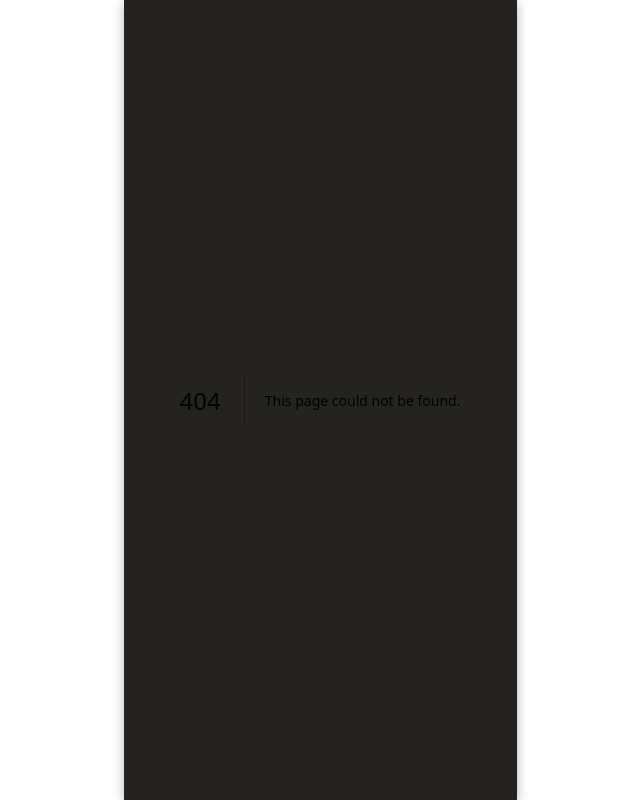
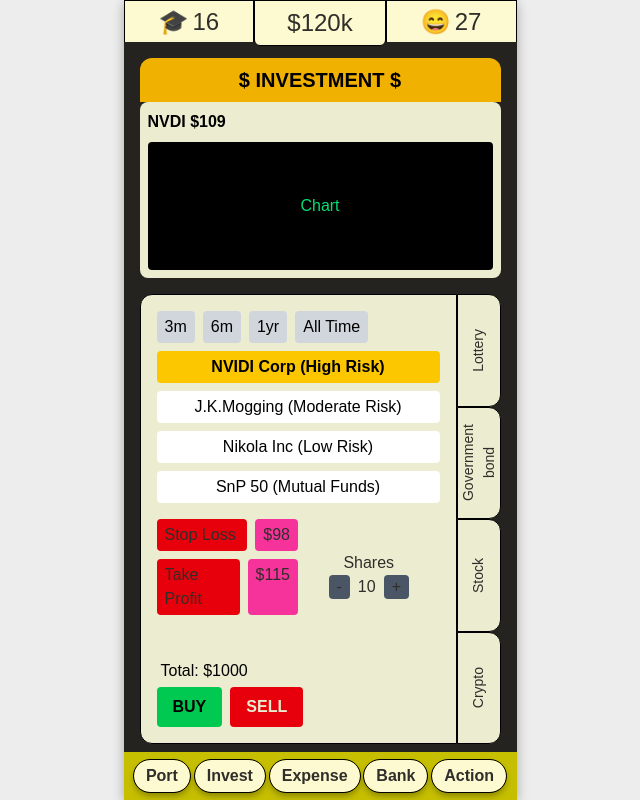
Before and after one commit to Yapkathon/hackathon-game, a Next.js app: page /investment in a window 1280 px wide. Before the commit this address had no page. Shown: the whole page, without its empty margins (320-960 px from the left). Built offline with nearby package versions, Linux system fonts and the light colour scheme; a web font is replaced by a local one.

Commit message:
investV1

```diff
--- a/app/components/navbar.tsx
+++ b/app/components/navbar.tsx
@@ -6,7 +6,7 @@
 export default function NavBar({ children }: { children: React.ReactNode }) {
   const pathname = usePathname();
   const isDashboard = pathname.startsWith("/dashboard");
-  const isHomePage = pathname.startsWith("/");
+  const isHomePage = pathname == "/";
 
   if (isDashboard) {
     return (
--- /dev/null
+++ b/app/components/tabBook.css
@@ -0,0 +1,21 @@
+.book,
+.tabs > div {
+  border: 1px solid black;
+}
+
+.tabs > div {
+  background-color: var(--color-white);
+  border-top-right-radius: var(--radius-xl);
+  border-bottom-right-radius: var(--radius-xl);
+  height: 100%;
+  display: flex;
+  align-items: center;
+  justify-content: center;
+}
+
+.tabs > div > p {
+  writing-mode: vertical-rl;
+  rotate: 180deg;
+  text-align: center;
+  font-size: 14px;
+}
--- /dev/null
+++ b/app/components/tabBook.tsx
@@ -0,0 +1,10 @@
+"use client";
+import "./tabBook.css";
+
+export default function TabBook({ children }: { children: React.ReactNode }) {
+  return (
+    <div className="tab-book w-full">
+      <div className="flex flex-row">{children}</div>
+    </div>
+  );
+}
--- a/app/globals.css
+++ b/app/globals.css
@@ -1,14 +1,14 @@
 @import "tailwindcss";
 
 :root {
-  --background: #EDEDED;
-  --foreground: #2F2E2A;
-  --color-gold: #C6BF00;
-  --color-white: #EBECD0;
-  --color-hard: #D8D8AA;
-  --color-red: #E00000;
-  --color-blue: #000BDF;
-  --color-green: #81B64C;
+  --background: #ededed;
+  --foreground: #2f2e2a;
+  --color-gold: #c6bf00;
+  --color-white: #ebecd0;
+  --color-hard: #d8d8aa;
+  --color-red: #e00000;
+  --color-blue: #000bdf;
+  --color-green: #81b64c;
 }
 
 @theme inline {
@@ -24,7 +24,8 @@
   font-family: Arial, Helvetica, sans-serif;
 }
 
-html, body {
+html,
+body {
   margin: 0;
   padding: 0;
   min-height: 100vh;
@@ -38,5 +39,5 @@
 .mobile-container {
   width: 393px;
   min-height: 100vh;
-  box-shadow: 0 0 10px rgba(0,0,0,0.1);
+  box-shadow: 0 0 10px rgba(0, 0, 0, 0.1);
 }
--- /dev/null
+++ b/app/investment/page.tsx
@@ -0,0 +1,126 @@
+"use client";
+import React, { useState } from "react";
+import TabBook from "../components/tabBook";
+
+export default function InvestmentPage() {
+  const [shares, setShares] = useState(10);
+
+  return (
+    <div className="p-4 foreground flex flex-col items-center">
+      <div className="bg-yellow-500 text-black text-center text-xl font-bold p-2 rounded-t-xl w-full">
+        $ INVESTMENT $
+      </div>
+      <div className="bg-white p-2 rounded-lg mb-4 w-full">
+        <p className="text-black font-semibold">NVDI $109</p>
+        <div className="bg-black h-32 rounded mt-2 flex items-center justify-center">
+          <span className="text-green-400">Chart</span>
+        </div>
+      </div>
+      <TabBook>
+        <div className="book p-4 bg-white rounded-l-xl w-full">
+          <div className="mb-4">
+            <div className="flex space-x-2 mb-2">
+              <button className="bg-gray-300 text-black px-2 py-1 rounded">
+                3m
+              </button>
+              <button className="bg-gray-300 text-black px-2 py-1 rounded">
+                6m
+              </button>
+              <button className="bg-gray-300 text-black px-2 py-1 rounded">
+                1yr
+              </button>
+              <button className="bg-gray-300 text-black px-2 py-1 rounded">
+                All Time
+              </button>
+            </div>
+
+            <div className="flex flex-col space-y-2">
+              <button className="bg-yellow-400 text-black font-semibold px-2 py-1 rounded">
+                NVIDI Corp (High Risk)
+              </button>
+              <button className="bg-[#ffffff] text-black px-2 py-1 rounded">
+                J.K.Mogging (Moderate Risk)
+              </button>
+              <button className="bg-[#ffffff] text-black px-2 py-1 rounded">
+                Nikola Inc (Low Risk)
+              </button>
+              <button className="bg-[#ffffff] text-black px-2 py-1 rounded">
+                SnP 50 (Mutual Funds)
+              </button>
+            </div>
+          </div>
+
+          <div className="mb-4 flex">
+            <div className="flex flex-col space-x-2 mb-2 w-full">
+              <div className="flex space-x-2 mb-2 w-full">
+                <span className="bg-red-600 px-2 py-1 rounded text-skin w-full">
+                  Stop Loss
+                </span>
+                <span className="bg-pink-500 px-2 py-1 rounded text-skin">
+                  $98
+                </span>
+              </div>
+              <div className="flex space-x-2 mb-2 w-full">
+                <span className="bg-red-600 px-2 py-1 rounded text-skin w-full">
+                  Take Profit
+                </span>
+                <span className="bg-pink-500 px-2 py-1 rounded text-skin">
+                  $115
+                </span>
+              </div>
+            </div>
+
+            <div className="flex flex-col space-x-2 w-full items-center justify-center">
+              Shares
+              <div>
+                <button
+                  className="bg-gray-600 px-2 rounded"
+                  onClick={() => setShares(Math.max(1, shares - 1))}
+                >
+                  -
+                </button>
+                <span className="px-2">{shares}</span>
+                <button
+                  className="bg-gray-600 px-2 rounded"
+                  onClick={() => setShares(shares + 1)}
+                >
+                  +
+                </button>
+              </div>
+            </div>
+          </div>
+          <div className="mt-2 text-black bg-skin p-1 rounded inline-block">
+            Total: ${shares * 100}
+          </div>
+
+          <div className="flex space-x-2">
+            <button className="bg-green-500 text-black px-4 py-2 rounded font-bold">
+              BUY
+            </button>
+            <button className="bg-red-600 text-white px-4 py-2 rounded font-bold">
+              SELL
+            </button>
+          </div>
+        </div>
+        <div className="tabs flex flex-col">
+          <div>
+            <p>Lottery</p>
+          </div>
+          <div>
+            <p>
+              Government
+              <br />
+              bond
+            </p>
+          </div>
+          <div>
+            <p>Stock</p>
+          </div>
+          <div>
+            <p>Crypto</p>
+          </div>
+        </div>
+      </TabBook>
+    </div>
+  );
+}
--- a/app/page.tsx
+++ b/app/page.tsx
@@ -1,7 +1,5 @@
 import HomePage from "./homepage/HomePage";
 
 export default function Home() {
-  return (
-    <HomePage/>
-  );
+  return <HomePage />;
 }
```
Also changed, not shown: app/investment/investment.css (added).
